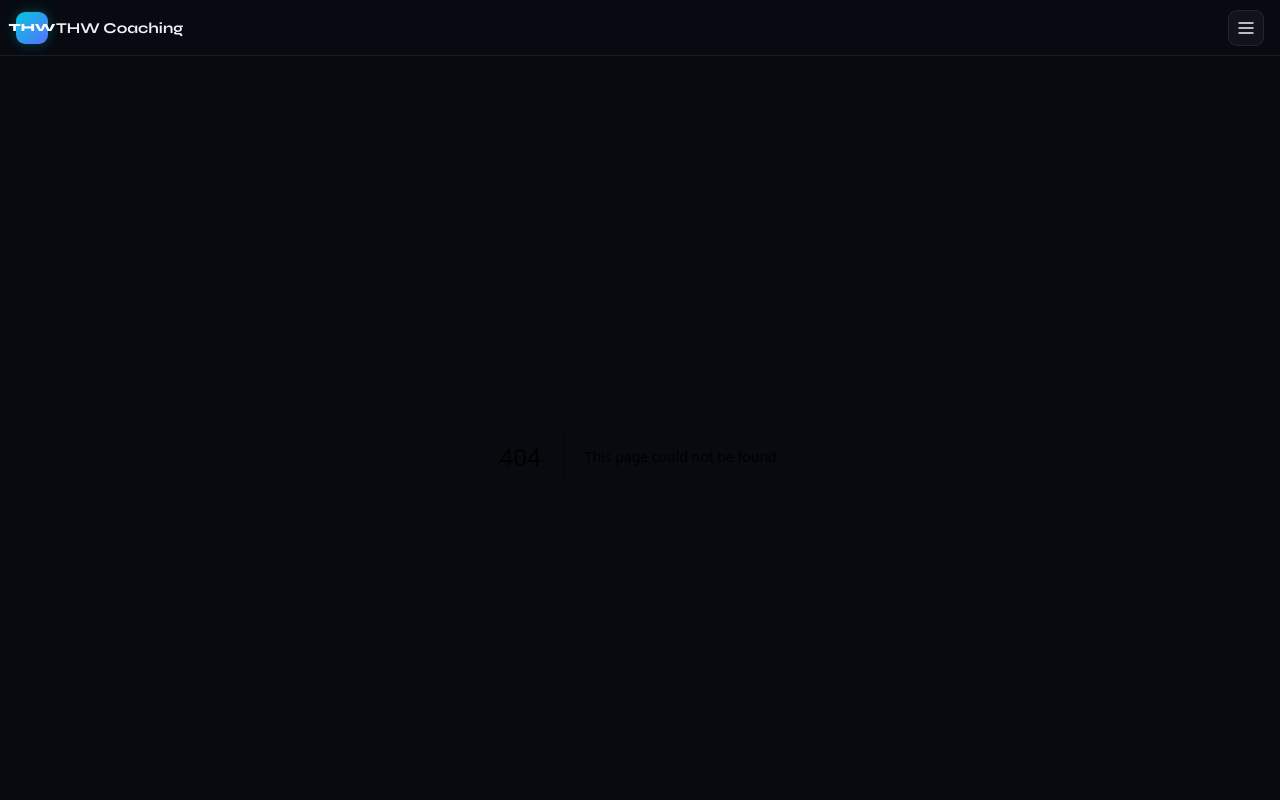
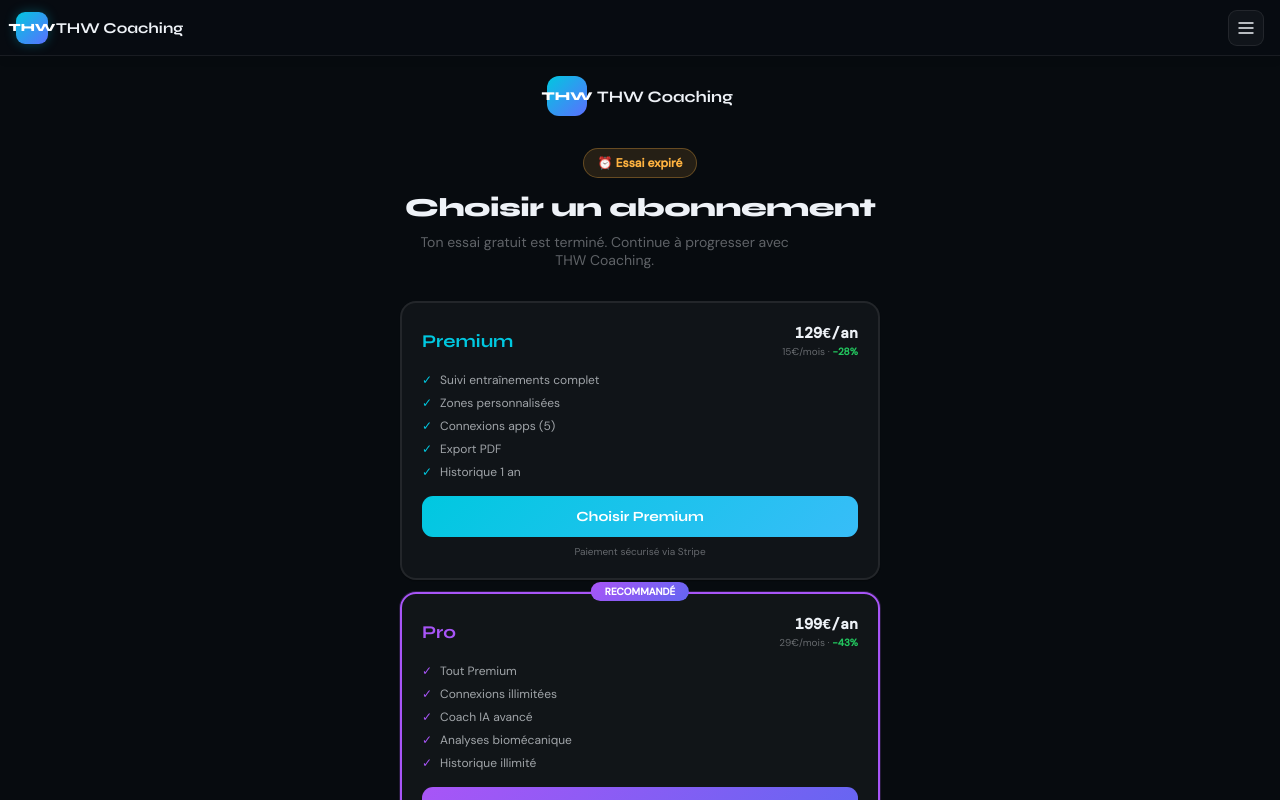
Before and after one commit to alexandreet92-lang/thw-appli, a Next.js app: page /onboarding in a window 1280 px wide. Before the commit this address had no page. Built offline with nearby package versions, Linux system fonts and the light colour scheme.

Commit message:
Create page.tsx

```diff
--- /dev/null
+++ b/src/app/onboarding/page.tsx
@@ -0,0 +1,85 @@
+'use client'
+
+import { useRouter } from 'next/navigation'
+
+const PLANS = [
+  {
+    id:'premium', label:'Premium', monthly:'15€/mois', annual:'129€/an', save:'28%',
+    color:'#00c8e0', gradient:'linear-gradient(135deg,#00c8e0,#38bdf8)',
+    features:['Suivi entraînements complet','Zones personnalisées','Connexions apps (5)','Export PDF','Historique 1 an'],
+  },
+  {
+    id:'pro', label:'Pro', monthly:'29€/mois', annual:'199€/an', save:'43%',
+    color:'#a855f7', gradient:'linear-gradient(135deg,#a855f7,#6366f1)',
+    features:['Tout Premium','Connexions illimitées','Coach IA avancé','Analyses biomécanique','Historique illimité'],
+    highlighted: true,
+  },
+  {
+    id:'expert', label:'Expert', monthly:'49€/mois', annual:'349€/an', save:'41%',
+    color:'#f97316', gradient:'linear-gradient(135deg,#f97316,#ef4444)',
+    features:['Tout Pro','Multi-athlètes (équipe)','Dashboard coach','API accès','Support prioritaire'],
+  },
+]
+
+export default function SelectPlanPage() {
+  const router = useRouter()
+
+  return (
+    <div style={{ minHeight:'100vh', display:'flex', flexDirection:'column', alignItems:'center', justifyContent:'center', background:'var(--bg)', padding:20 }}>
+
+      {/* Logo */}
+      <div style={{ display:'flex', alignItems:'center', gap:10, marginBottom:32 }}>
+        <div style={{ width:40, height:40, borderRadius:12, background:'linear-gradient(135deg,#00c8e0,#5b6fff)', display:'flex', alignItems:'center', justifyContent:'center', fontFamily:'Syne,sans-serif', fontWeight:800, fontSize:12, color:'#fff' }}>THW</div>
+        <span style={{ fontFamily:'Syne,sans-serif', fontWeight:700, fontSize:16 }}>THW Coaching</span>
+      </div>
+
+      <div style={{ textAlign:'center', marginBottom:32 }}>
+        <div style={{ display:'inline-flex', alignItems:'center', gap:8, padding:'6px 14px', borderRadius:20, background:'rgba(255,179,64,0.12)', border:'1px solid rgba(255,179,64,0.3)', marginBottom:14 }}>
+          <span style={{ fontSize:12, fontWeight:700, color:'#ffb340' }}>⏰ Essai expiré</span>
+        </div>
+        <h1 style={{ fontFamily:'Syne,sans-serif', fontSize:26, fontWeight:800, margin:'0 0 10px', letterSpacing:'-0.02em' }}>Choisir un abonnement</h1>
+        <p style={{ fontSize:14, color:'var(--text-dim)', margin:0, maxWidth:400 }}>
+          Ton essai gratuit est terminé. Continue à progresser avec THW Coaching.
+        </p>
+      </div>
+
+      {/* Plans */}
+      <div style={{ display:'flex', flexDirection:'column', gap:12, width:'100%', maxWidth:480 }}>
+        {PLANS.map(p => (
+          <div key={p.id} style={{ position:'relative', padding:'20px', borderRadius:16, background:'var(--bg-card)', border:`2px solid ${p.highlighted?p.color:'var(--border)'}`, boxShadow:p.highlighted?`0 0 0 1px ${p.color}33`:'var(--shadow-card)' }}>
+            {p.highlighted && (
+              <div style={{ position:'absolute', top:-12, left:'50%', transform:'translateX(-50%)', padding:'3px 14px', borderRadius:20, background:p.gradient, color:'#fff', fontSize:10, fontWeight:700, whiteSpace:'nowrap' }}>
+                RECOMMANDÉ
+              </div>
+            )}
+            <div style={{ display:'flex', alignItems:'center', justifyContent:'space-between', marginBottom:14 }}>
+              <span style={{ fontFamily:'Syne,sans-serif', fontSize:18, fontWeight:700, color:p.color }}>{p.label}</span>
+              <div style={{ textAlign:'right' }}>
+                <p style={{ fontFamily:'DM Mono,monospace', fontSize:15, fontWeight:700, color:'var(--text)', margin:0 }}>{p.annual}</p>
+                <p style={{ fontSize:10, color:'var(--text-dim)', margin:'2px 0 0' }}>{p.monthly} · <span style={{ color:'#22c55e', fontWeight:600 }}>-{p.save}</span></p>
+              </div>
+            </div>
+            <div style={{ display:'flex', flexDirection:'column', gap:7, marginBottom:16 }}>
+              {p.features.map((f,i) => (
+                <div key={i} style={{ display:'flex', alignItems:'center', gap:8 }}>
+                  <span style={{ color:p.color, fontSize:12 }}>✓</span>
+                  <span style={{ fontSize:12, color:'var(--text-mid)' }}>{f}</span>
+                </div>
+              ))}
+            </div>
+            <button
+              onClick={()=>{ /* TODO: lien Stripe */ alert(`Redirection Stripe — ${p.label}`) }}
+              style={{ width:'100%', padding:'12px', borderRadius:11, background:p.gradient, border:'none', color:'#fff', fontFamily:'Syne,sans-serif', fontWeight:700, fontSize:14, cursor:'pointer' }}>
+              Choisir {p.label}
+            </button>
+            <p style={{ fontSize:10, color:'var(--text-dim)', textAlign:'center', margin:'8px 0 0' }}>Paiement sécurisé via Stripe</p>
+          </div>
+        ))}
+      </div>
+
+      <p style={{ fontSize:11, color:'var(--text-dim)', marginTop:20, textAlign:'center' }}>
+        Aucun engagement · Résiliation à tout moment
+      </p>
+    </div>
+  )
+}
```
